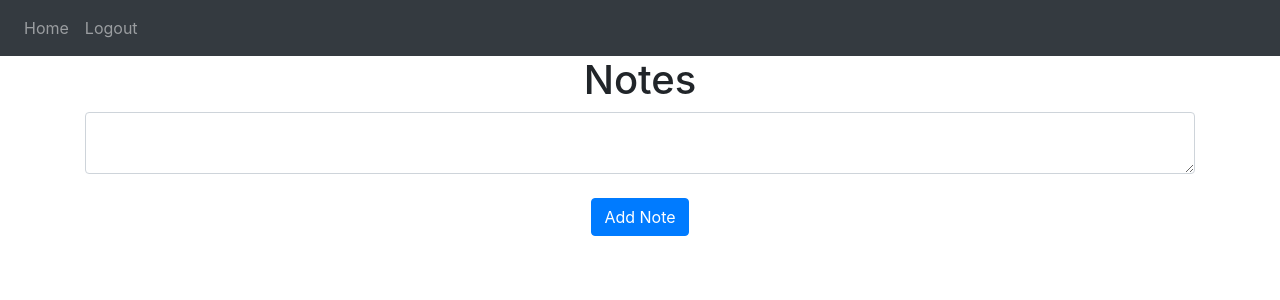
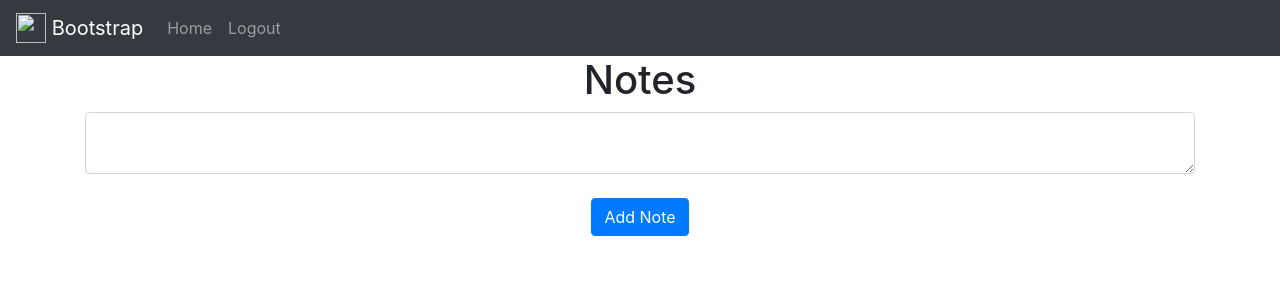
Before and after one commit to ChillFrog/NailsWeb, a Flask app: page / in a window 1280 px wide. Shown: the top 300 px of the page. Run offline with Flask 2, Linux system fonts and the light colour scheme; a user stored in the database is signed in; data that the repository does not hold is empty; some libraries are stand-ins or nearby versions.

Commit message:
first commit

```diff
--- a/website/templates/base.html
+++ b/website/templates/base.html
@@ -18,6 +18,16 @@
   </head>
   <body>
     <nav class="navbar navbar-expand-lg navbar-dark bg-dark">
+      <a class="navbar-brand" href="#">
+        <img
+          src=""
+          width="30"
+          height="30"
+          class="d-inline-block align-top"
+          alt=""
+        />
+        Bootstrap
+      </a>
       <button
         class="navbar-toggler"
         type="button"
```
Also changed, not shown: website/database.db, website/images/brand.png (added).
